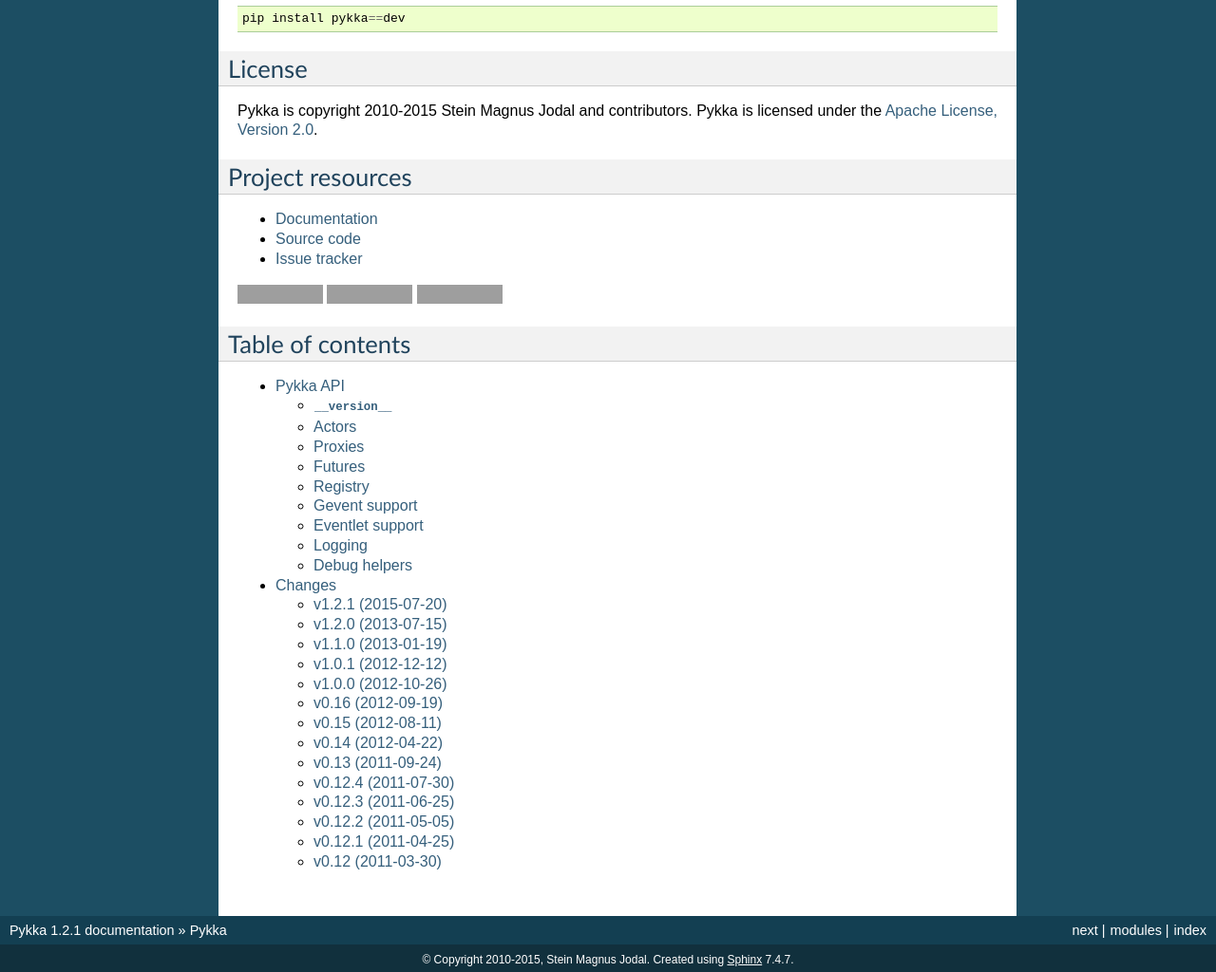
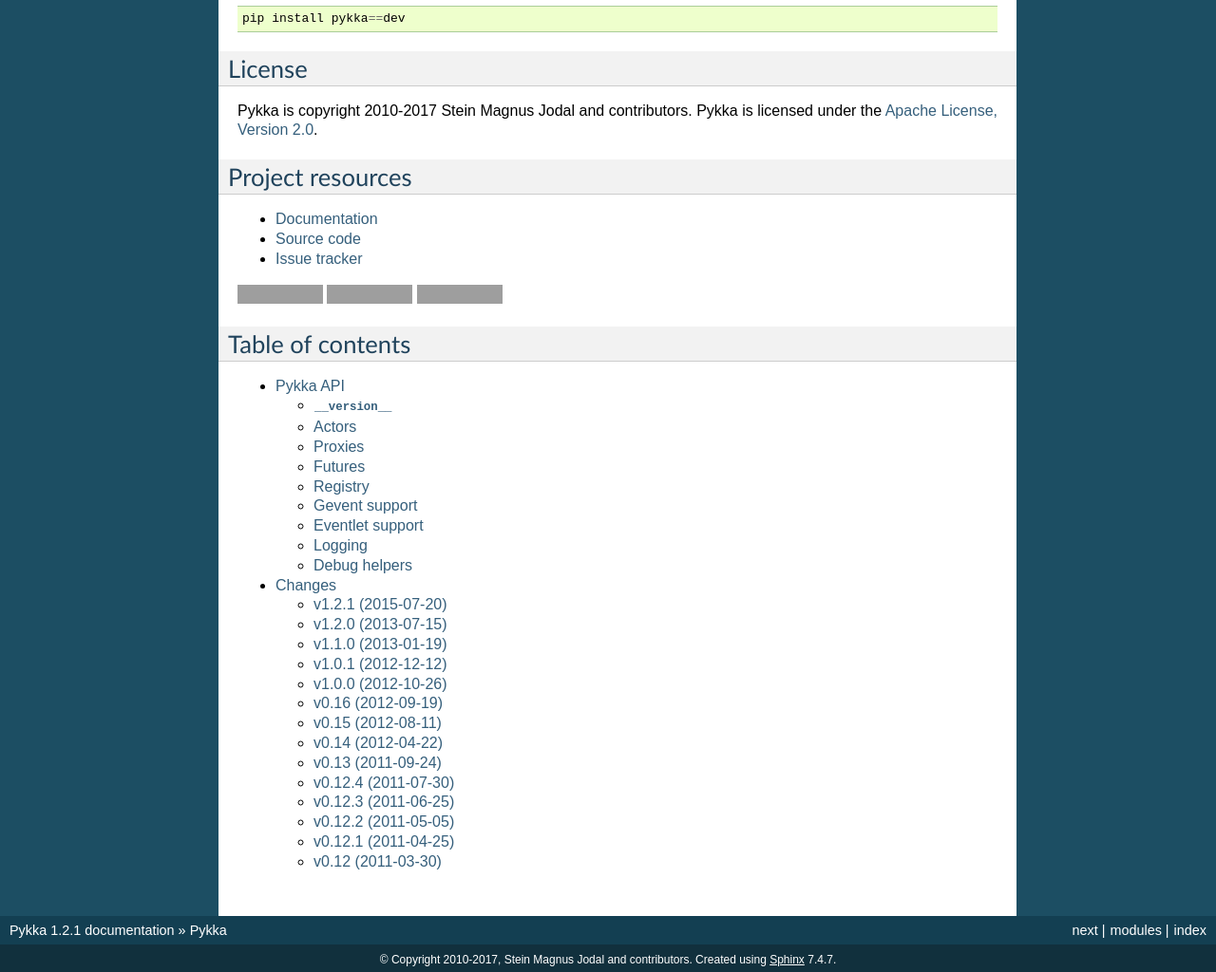
Before and after one commit to jodal/pykka, a Sphinx documentation site: the page built from docs/index.rst, in a window 1280 px wide and 1400 px high, scrolled down 5367 px. Shown: the part 373-1397 px from the top of the window at 95% size. Built offline with Sphinx 7.4.7, drawn with Linux system fonts in a browser that asks for light colours; grey boxes are pictures that could not be loaded.

Commit message:
Update copyright years

```diff
--- a/README.rst
+++ b/README.rst
@@ -365,7 +365,7 @@
 License
 =======
 
-Pykka is copyright 2010-2015 Stein Magnus Jodal and contributors.
+Pykka is copyright 2010-2017 Stein Magnus Jodal and contributors.
 Pykka is licensed under the `Apache License, Version 2.0
 <http://www.apache.org/licenses/LICENSE-2.0>`_.
 
--- a/docs/conf.py
+++ b/docs/conf.py
@@ -60,7 +60,7 @@
 master_doc = 'index'
 
 project = u'Pykka'
-copyright = u'2010-2015, Stein Magnus Jodal'
+copyright = u'2010-2017, Stein Magnus Jodal and contributors'
 
 
 def get_version():
```
